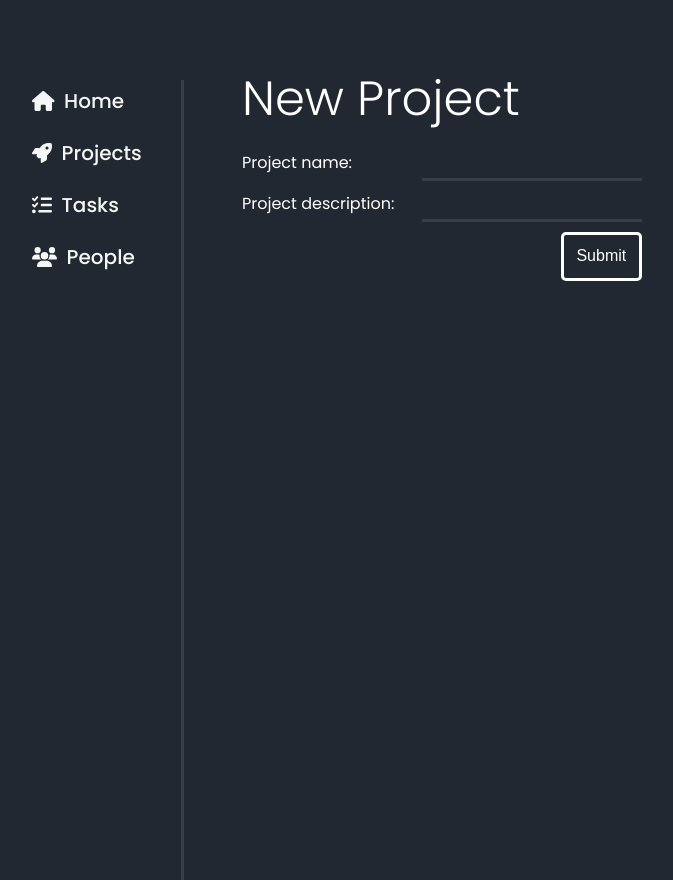
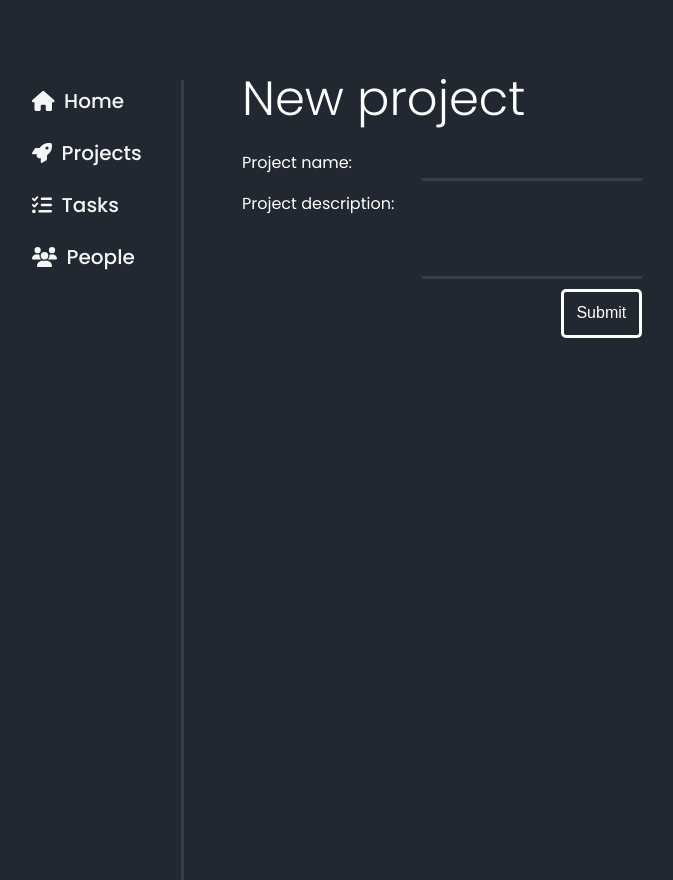
Before and after one commit to JanSpCZ/ToDoApp, a Vue app: page /newproject in a window 1280 px wide. Shown: the top 880 px of the page, without its empty margins (8-681 px from the left). Built offline with nearby package versions, Linux system fonts and the light colour scheme.

Commit message:
delete tasks funcionality and edit project functionality repaired

```diff
--- a/src/assets/main.css
+++ b/src/assets/main.css
@@ -119,6 +119,10 @@ select:focus {
   color: #00ADB5;
 }
 
+textarea {
+  resize: none;
+}
+
 input[type="date"] {
   background: transparent;
   color: white;
--- a/src/components/TTasksList.vue
+++ b/src/components/TTasksList.vue
@@ -3,7 +3,7 @@
         <div v-if="tasks.length" class="tasks-container">
             <ul>
                 <li v-for="task in tasks" :key="task.id">
-                    <div class="task-name-container">
+                    <div class="tasks-name-container">
                         <input type="checkbox" v-model="task.completed" :checked="task.completed" @change="toggleCheckbox(task)">
                         <div class="tasks-name" @click="$router.push('/newtask/' + task.id)">{{ task.task }}</div>
                     </div>
@@ -110,12 +110,11 @@ export default {
             this.taskIdToDelete = null
         },
         deleteTask() {
-            //const action = this.projectId === "All" ? "fetchTasks" : "fetchProjectsTasks"
             db.delete("js6tasks", {id: this.taskIdToDelete}).then(() => {
                 this.closeModal()
                 this.loading = true
-                //TODO: rozdělit mazání tasks v projektu a samostatně
-                this.$store.dispatch("fetchTasks").then(() => {
+                const action = this.projectId === "All" ? "fetchTasks" : "fetchProjectsTasks"
+                this.$store.dispatch(action, this.projectId).then(() => {
                     this.loading = false
                 })
             })
@@ -146,6 +145,12 @@ export default {
     max-width: 50vw;
 }
 
+.tasks-name-container {
+    display: flex;
+    align-items: center;
+    gap: 10px;
+}
+
 .tasks-description {
     display: flex;
     justify-content: space-between;
@@ -162,6 +167,7 @@ export default {
 .tasks-date {
     width: 5rem;
     text-align: end;
+    margin-right: 10px;
 }
 
 .tasks-name {
--- a/src/pages/NewProjectPage.vue
+++ b/src/pages/NewProjectPage.vue
@@ -1,5 +1,5 @@
 <template>
-    <h3 class="my-h3">New Project</h3>
+    <h3 class="my-h3">{{ header }}</h3>
     <form @submit.prevent="onSubmit" class="my-form">
         <div class="input-container">
             <label for="name">Project name:</label>
@@ -7,7 +7,7 @@
         </div>
         <div class="input-container">
             <label for="description">Project description:</label>
-            <input id="description" v-model="description" class="my-input">
+            <textarea id="description" v-model="description" class="my-input" rows="5"></textarea>
         </div>
         <div class="btn-container">
             <button class="submit-button">Submit</button>
@@ -25,6 +25,11 @@ export default {
             project: "",
             description: "",
             id: null
+        }
+    },
+    computed: {
+        header() {
+            return this.$route.params.id ? "Edit project" : "New project"
         }
     },
     created () {
```
